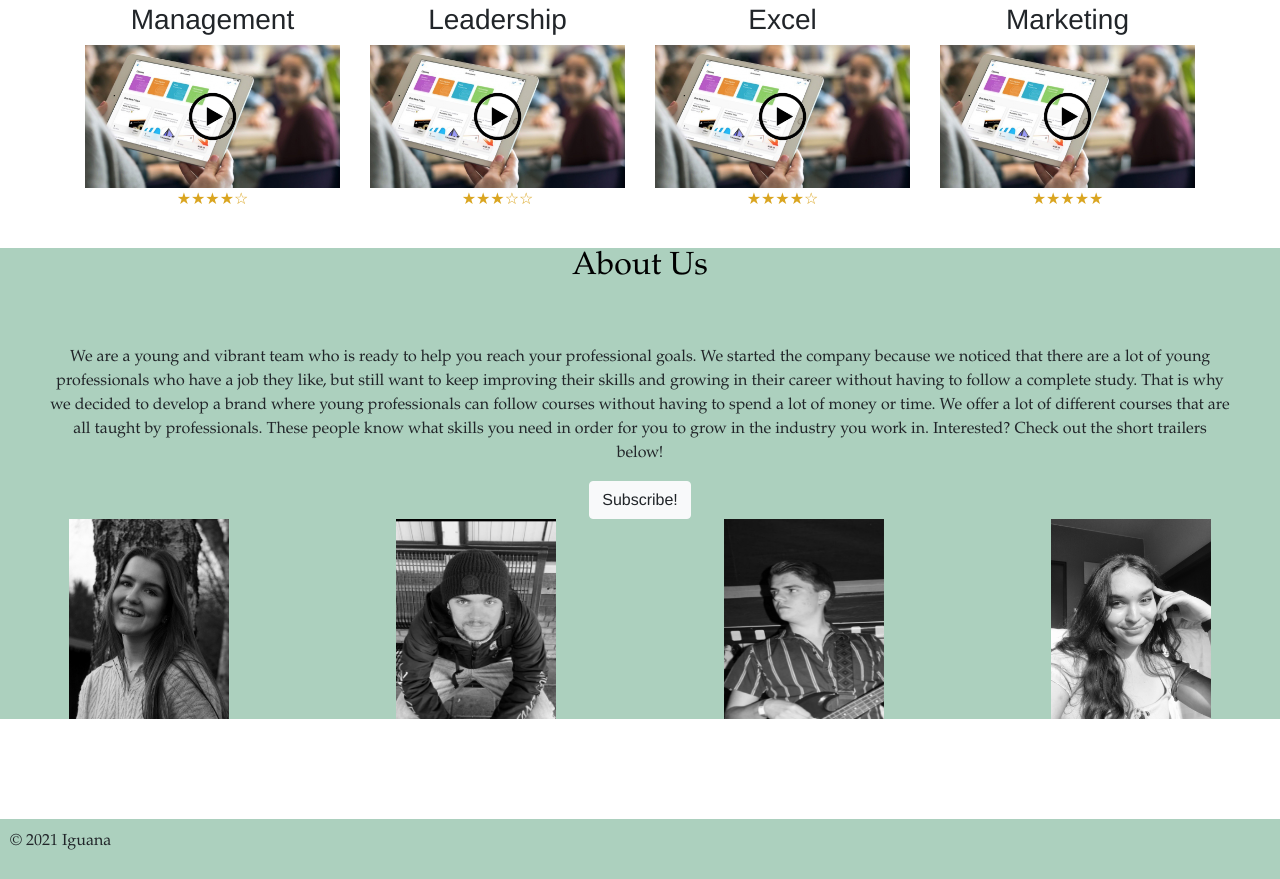
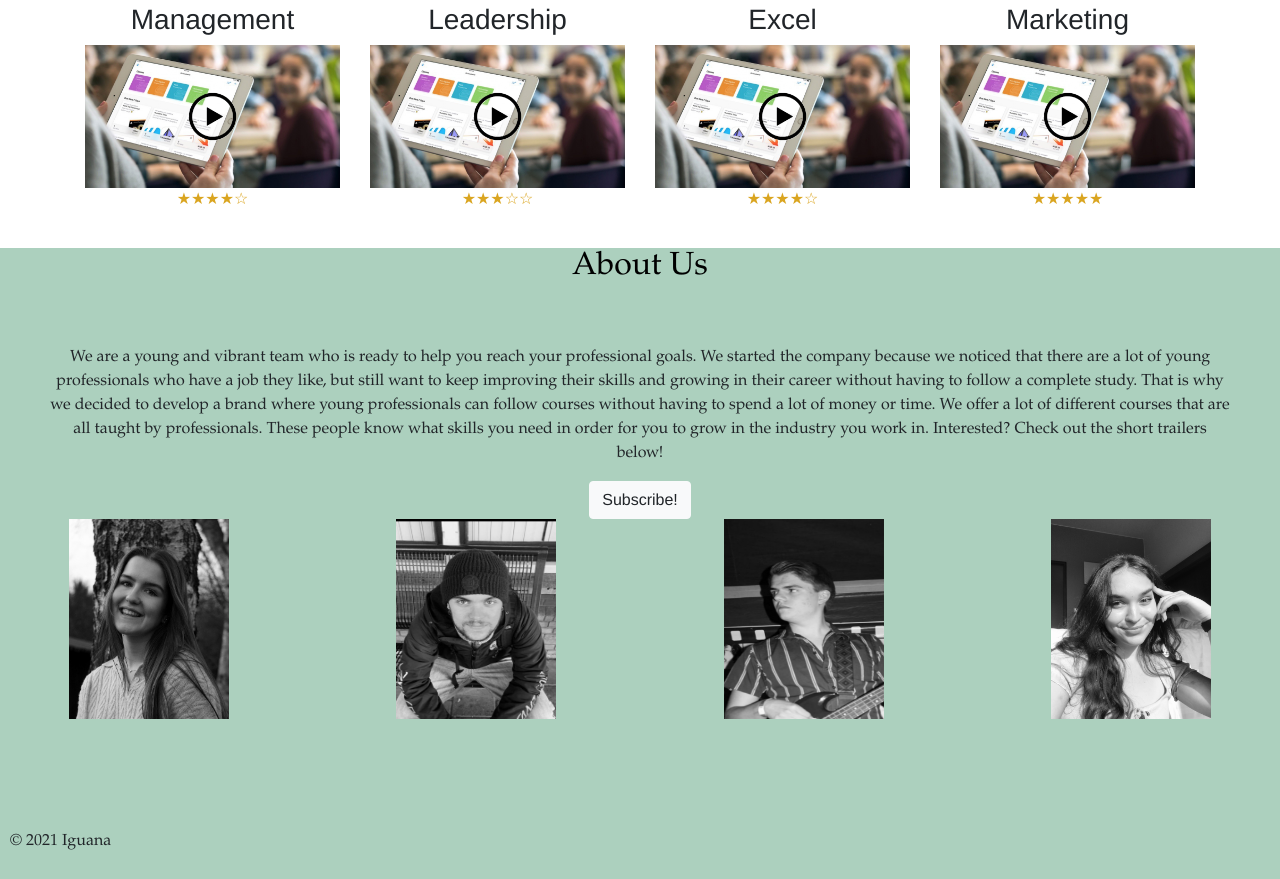
Before and after one commit to valeriamikkonen/iguana, a plain HTML site: page index.html in a window 1280 px wide. Shown: the part 1283-2162 px from the top of the page. Drawn offline with Linux system fonts and the light colour scheme.

Commit message:
background home

```diff
--- a/css/styles.css
+++ b/css/styles.css
@@ -156,3 +156,7 @@ input[type=text], select, textarea {
 	background-color: #acd0be;
 	margin-bottom: 100px;
 }
+
+.background-home {
+	background-color: #acd0be;
+}
--- a/index.html
+++ b/index.html
@@ -119,6 +119,7 @@
 <!-- trending ends -->
 
 <!-- about us starts -->
+<div class="background-home">
 	<section class="background-about">
 		<h2>About Us</h2>
 		<div class="row">
@@ -148,6 +149,7 @@
 	    <p class="col-sm4">&copy; 2021 Iguana</p>
 	  </div>
 	</footer>
+</div>
 <!-- footer ends -->
 
 <!-- Optional JavaScript -->
```
